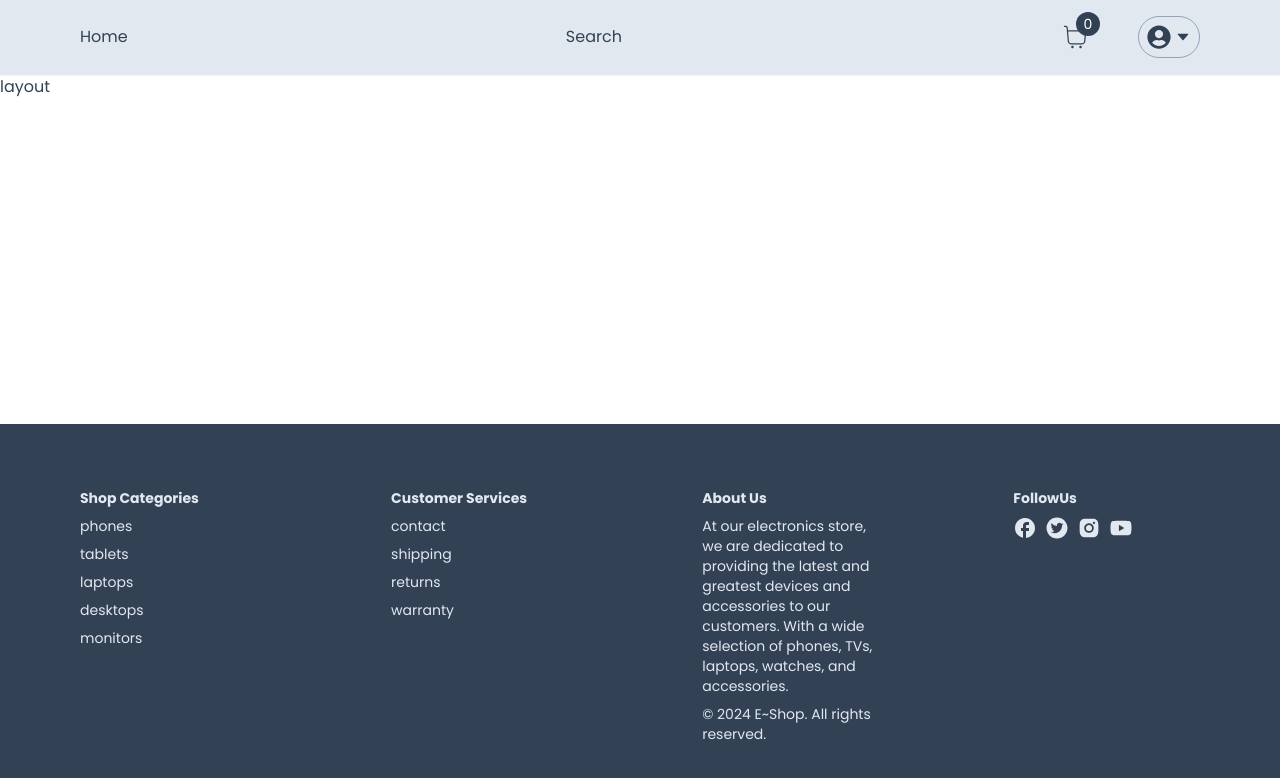
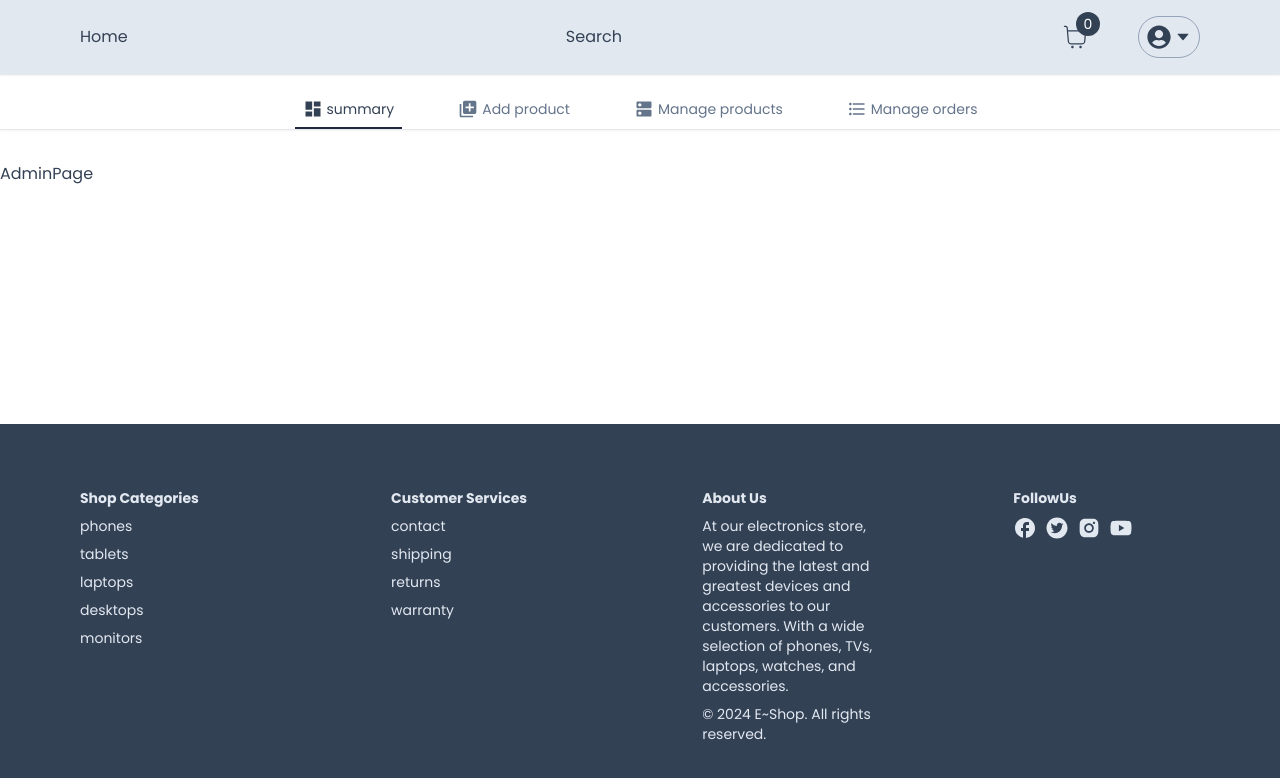
Before and after one commit to qhungo0125/nextjs-shop, a Next.js app: page /admin in a window 1280 px wide. Shown: the top 778 px of the page. Built offline with nearby package versions, Linux system fonts and the light colour scheme; no server answers.

Commit message:
add admin layout and admin pages

```diff
--- /dev/null
+++ b/app/admin/add-product/page.tsx
@@ -0,0 +1,7 @@
+import React from 'react';
+
+const AddProductPage = () => {
+  return <div>AddProductPage</div>;
+};
+
+export default AddProductPage;
--- a/app/admin/layout.tsx
+++ b/app/admin/layout.tsx
@@ -1,7 +1,19 @@
+import AdminNav from '@/components/admin/nav/AdminNav';
+import { Metadata } from 'next';
 import React from 'react';
 
-const layout = () => {
-  return <div>layout</div>;
+export const metadata: Metadata = {
+  title: 'Admin page',
+  description: 'Admin description',
 };
 
-export default layout;
+const AdminLayout = ({ children }: { children: React.ReactNode }) => {
+  return (
+    <div>
+      <AdminNav />
+      {children}
+    </div>
+  );
+};
+
+export default AdminLayout;
--- /dev/null
+++ b/app/admin/manage-orders/page.tsx
@@ -0,0 +1,7 @@
+import React from 'react';
+
+const ManageOrdersPage = () => {
+  return <div>ManageOrdersPage</div>;
+};
+
+export default ManageOrdersPage;
--- /dev/null
+++ b/app/admin/manage-products/page.tsx
@@ -0,0 +1,7 @@
+import React from 'react';
+
+const ManageProductsPage = () => {
+  return <div>ManageProductsPage</div>;
+};
+
+export default ManageProductsPage;
--- /dev/null
+++ b/components/admin/nav/AdminNav.tsx
@@ -0,0 +1,54 @@
+'use client';
+import Container from '@/components/container/Container';
+import Link from 'next/link';
+import React from 'react';
+import NavItem from './NavItem';
+import {
+  MdDashboard,
+  MdDns,
+  MdFormatListBulleted,
+  MdLibraryAdd,
+} from 'react-icons/md';
+import { usePathname } from 'next/navigation';
+
+const AdminNav = () => {
+  const pathname = usePathname();
+  return (
+    <div className='w-full shadow-sm top-20 border-b-[1px] pt-4'>
+      <Container>
+        <div className='flex flex-row items-center justify-between md:justify-center gap-8 md:gap-12 overflow-x-auto flex-nowrap '>
+          <Link href={'/admin'}>
+            <NavItem
+              selected={pathname === '/admin'}
+              icon={MdDashboard}
+              label='summary'
+            />
+          </Link>
+          <Link href={'/admin/add-product'}>
+            <NavItem
+              selected={pathname === '/admin/add-product'}
+              icon={MdLibraryAdd}
+              label='Add product'
+            />
+          </Link>
+          <Link href={'/admin/manage-products'}>
+            <NavItem
+              selected={pathname === '/admin/manage-products'}
+              icon={MdDns}
+              label='Manage products'
+            />
+          </Link>
+          <Link href={'/admin/manage-orders'}>
+            <NavItem
+              selected={pathname === '/admin/manage-orders'}
+              icon={MdFormatListBulleted}
+              label='Manage orders'
+            />
+          </Link>
+        </div>
+      </Container>
+    </div>
+  );
+};
+
+export default AdminNav;
--- /dev/null
+++ b/components/admin/nav/NavItem.tsx
@@ -0,0 +1,27 @@
+import React from 'react';
+import { IconType } from 'react-icons';
+
+interface Props {
+  selected: boolean;
+  icon: IconType;
+  label: string;
+}
+
+const NavItem: React.FC<Props> = (props) => {
+  const { selected, icon: Icon, label } = props;
+  return (
+    <div
+      className={`flex items-center justify-center text-center gap-1 p-2
+  border-b-2 hover:text-slate-800 transiton cursor-pointer ${
+    selected ? 'border-b-slate-800' : 'border-transparent text-slate-500'
+  }`}
+    >
+      <Icon size={20} />
+      <div className='font-medium text-sm text-center break-normal'>
+        {label}
+      </div>
+    </div>
+  );
+};
+
+export default NavItem;
```
